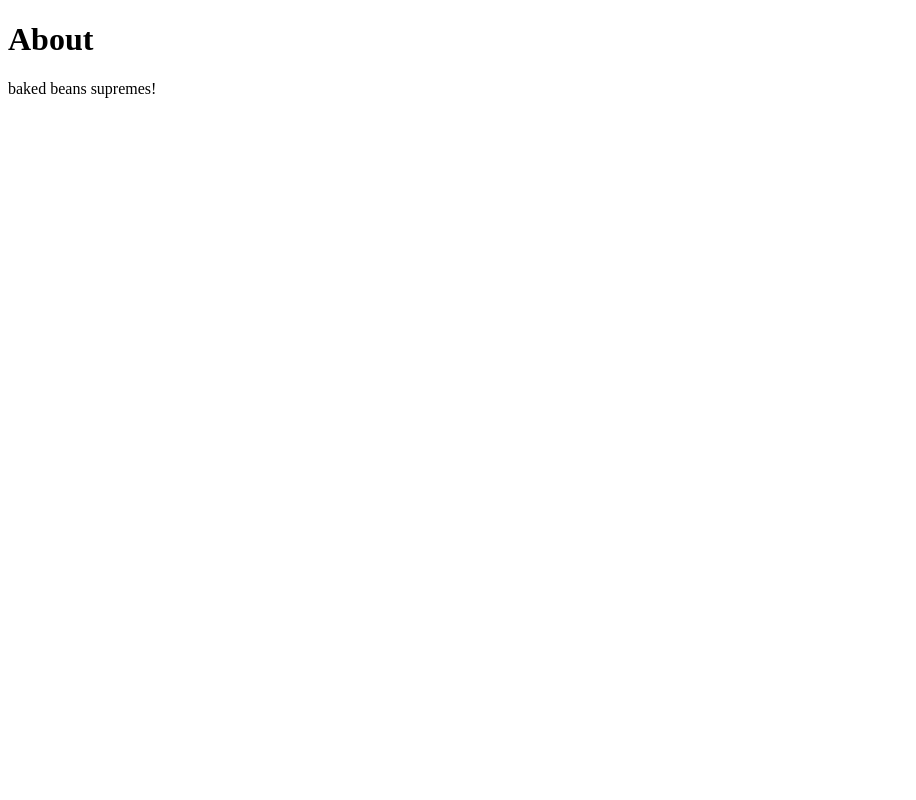
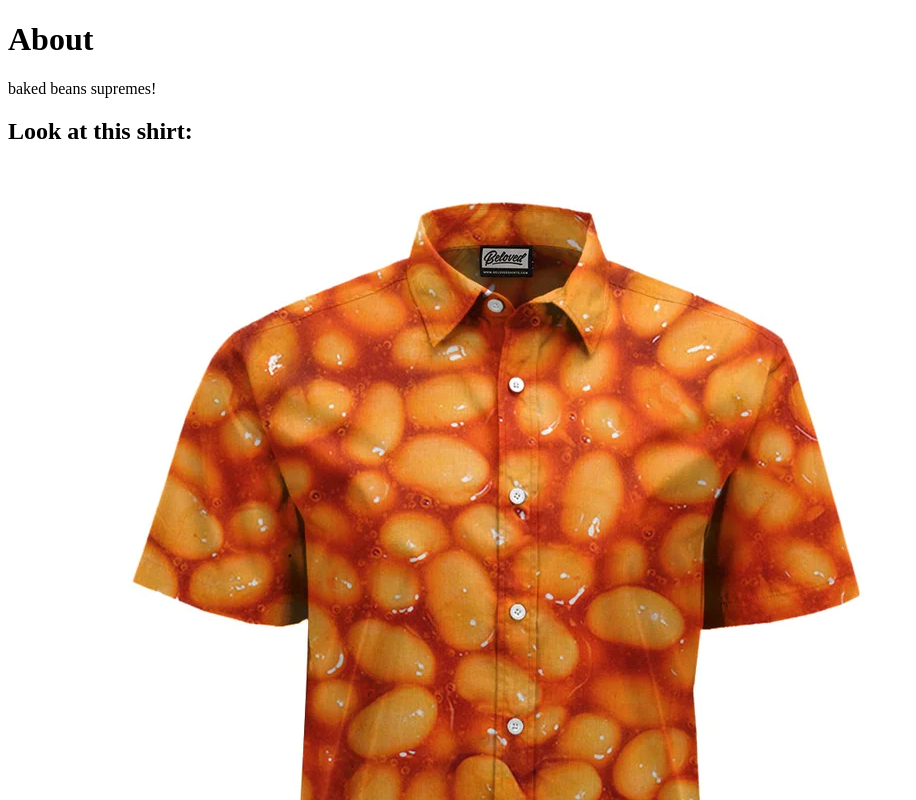
Before and after one commit to yambinis/odin-links-and-images, a plain HTML site: page pages/about.html in a window 1280 px wide. Shown: the top 800 px of the page, without its empty margins (0-916 px from the left). Drawn offline with Linux system fonts and the light colour scheme.

Commit message:
added images to index.html and about.html from images subdirectory

```diff
--- a/pages/about.html
+++ b/pages/about.html
@@ -9,5 +9,9 @@
     <h1>About</h1>
 
     <p>baked beans supremes!</p>
+
+    <h2>Look at this shirt:</h2>
+
+    <img src="../images/beans-shirt.jpg" />
   </body>
 </html>
```
Also changed, not shown: index.html (+3 -0 lines), images/beans-shirt.jpg (added).
